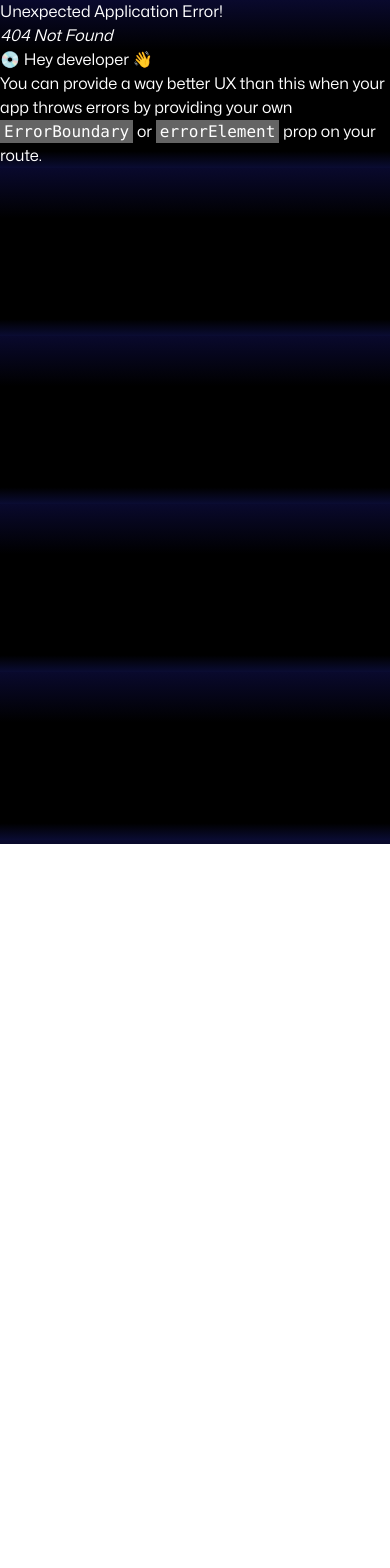
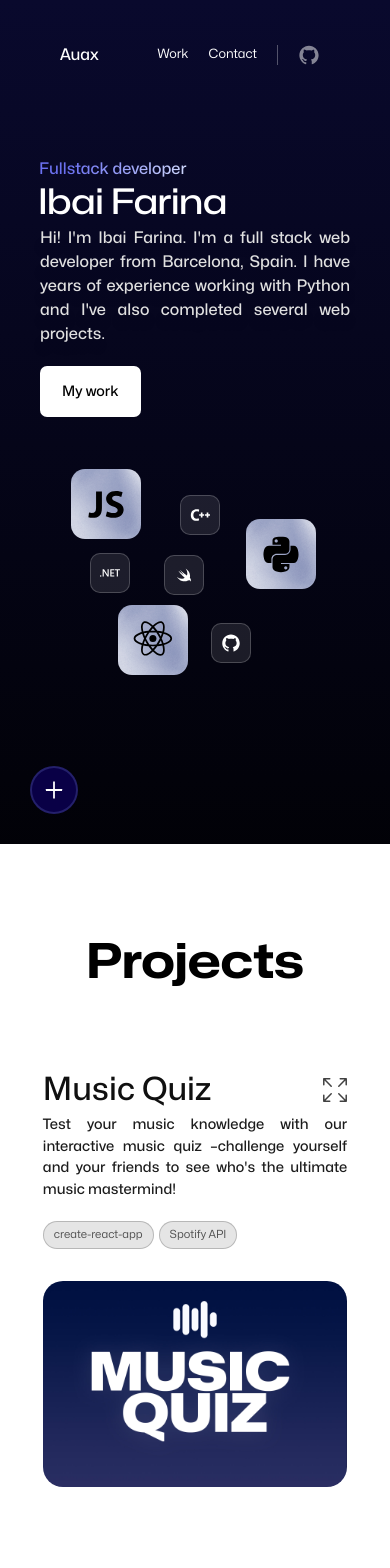
Before and after one commit to Auax/portfolio, a React (Create React App) app: page /#home in a window 390 px wide. Before the commit this address had no page. Shown: the top 1568 px of the page. Before the commit the page ends 844 px from the top, so only its background shows below. Built offline with nearby package versions, Linux system fonts and the light colour scheme; a web font is replaced by a local one.

Commit message:
responsive mobile design

```diff
--- a/src/App.jsx
+++ b/src/App.jsx
@@ -30,7 +30,7 @@ const StyledMenu = styled(Menu)`
 const router = createBrowserRouter(
     createRoutesFromElements(
         <Route>
-            <Route path="/portfolio" element={
+            <Route path="/*" element={
                 <>
                     <StyledMenu items={menuItems}/>
                     <Home/>
@@ -39,7 +39,6 @@ const router = createBrowserRouter(
                 </>
             }
             />
-            <Route path="/projects" element={<Projects/>}/>
             {/*<Route path="503" element={<ServiceUnavailable/>}/>*/}
             {/*<Route path="*" element={<NotFoundPage/>}/>*/}
         </Route>
--- a/src/components/Project/project.scss
+++ b/src/components/Project/project.scss
@@ -34,7 +34,7 @@
   }
 
   @media (max-width: 700px) {
-    font-size: 2em;
+    font-size:2em;
   }
 }
 
@@ -54,11 +54,14 @@
   @media (max-width: 1024px) {
     width: 100%;
     height: auto;
+    min-width: 0;
   }
 }
 
 .project__tags-container {
-  margin-top: 20px;
+  display: flex;
+  flex-wrap: wrap;
+  margin-top: 15px;
   color: #505050;
 }
 
@@ -69,6 +72,12 @@
   border: 1px solid rgba(0, 0, 0, 0.2);
   border-radius: 20px;
   margin-right: 5px;
+  white-space: nowrap;
+  margin-top: 5px;
+
+  @media (max-width: 768px) {
+    font-size: .7em;
+  }
 }
 
 .project__expand-btn {
--- a/src/components/Skills/Icon.jsx
+++ b/src/components/Skills/Icon.jsx
@@ -1,6 +1,6 @@
 import React from 'react';
 import Tilt from 'react-parallax-tilt';
-import "./Skills.scss";
+import "./skills.scss";
 
 
 export const Icon = (props) => {
--- a/src/components/Skills/SkillWrapper.jsx
+++ b/src/components/Skills/SkillWrapper.jsx
@@ -1,6 +1,6 @@
 import React from 'react';
 import {Icon} from "./Icon";
-import "./Skills.scss";
+import "./skills.scss";
 
 
 const SkillWrapper = () => {
--- a/src/components/Skills/Skills.scss
+++ b/src/components/Skills/skills.scss
@@ -2,6 +2,7 @@
   position: relative;
   display: flex;
   height: 480px;
+  max-width: 100%;
 
   @media (max-width: 1536px) {
     height: 400px;
@@ -12,6 +13,10 @@
     margin-right: auto;
     width: 370px;
     height: 320px;
+  }
+  @media (max-width: 480px) {
+    height: 240px;
+    margin-top: 30px;
   }
 }
 
@@ -30,7 +35,7 @@
 .skill__large {
   width: 120px;
   height: 120px;
-  border-radius: 20px;
+  border-radius: 20%;
   background: url("../../resources/images/background.jpg") center;
   background-size: 150%;
 
@@ -43,6 +48,11 @@
     width: 80px;
     height: 80px;
   }
+
+  @media (max-width: 480px) {
+    width: 70px;
+    height: 70px;
+  }
 }
 
 
@@ -52,6 +62,11 @@
   border: 1px solid rgba(255, 255, 255, 0.2);
   border-radius: 10px;
   background: rgba(255, 255, 255, 0.1);
+
+  @media (max-width: 480px) {
+    width: 40px;
+    height: 40px;
+  }
 }
 
 // Individual logos
@@ -76,12 +91,12 @@
 }
 
 .skill-net {
-  top: 40%;
+  top: 44%;
   left: 16%;
 }
 
 .skill-swift {
-  top: 50%;
+  top: 45%;
   left: 40%;
 }
 
--- a/src/components/UI/Texts.jsx
+++ b/src/components/UI/Texts.jsx
@@ -10,16 +10,12 @@ export const TitleH1 = styled.h1`
   ${TitleBase};
   font-size: 5em;
 
-  @media (max-width: 1536px) {
+  @media (max-width: 1024px) {
     font-size: 4em;
   }
 
-  @media (max-width: 1024px) {
-    font-size: 6em;
-  }
-
   @media (max-width: 700px) {
-    font-size: 4em;
+    font-size: 3em;
   }
 `;
 
--- a/src/views/Home/Home.jsx
+++ b/src/views/Home/Home.jsx
@@ -9,13 +9,13 @@ const Home = () => {
             <Navbar/>
             <div className="main_section">
                 <div className="main_section__presentation">
-                    <div className="flex flex-col justify-center">
+                    <div>
                         <div className="presentation__sub-header">Fullstack developer</div>
                         <div className="presentation__header">Ibai Farina</div>
-                        <div className="presentation__description">
+                        <p className="presentation__description">
                             Hi! I'm Ibai Farina. I'm a full stack web developer from Barcelona, Spain. I have years of
                             experience working with Python and I've also completed several web projects.
-                        </div>
+                        </p>
                         <ScrollLink to="projects" duration={500} smooth={true}>
                             <button className="btn sm:w-fit mt-5">My work</button>
                         </ScrollLink>
--- a/src/views/Home/home.scss
+++ b/src/views/Home/home.scss
@@ -13,7 +13,11 @@
   }
 
   @media (max-width: 1024px) {
-    padding: 68px 30px 0 30px;
+    padding: 68px 60px 0 60px;
+  }
+
+  @media (max-width: 768px) {
+    padding: 0 40px 0 40px;
   }
 }
 
@@ -22,12 +26,16 @@
   display: grid;
   grid-template-columns: 60% auto;
   text-align: left;
+  max-width: 100%;
 
   @media (max-width: 1100px) {
+    display: block;
     margin-top: 30px;
-    margin-left: 30px;
-    margin-right: 30px;
     grid-template-columns: none;
+  }
+
+  @media (max-width: 768px) {
+    margin-top: 0;
   }
 }
 
@@ -39,10 +47,14 @@
   background: linear-gradient(to right, #6b71f1 20%, #ced7fc);
   -webkit-background-clip: text;
   -webkit-text-fill-color: transparent;
+
+  @media (max-width: 480px) {
+    font-size: 1em;
+  }
 }
 
 .presentation__header {
-  margin-left: -4px;
+  margin-left: -.5%;
   font-stretch: expanded;
   font-weight: 500;
   font-size: 7em;
@@ -56,6 +68,16 @@
   @media (max-width: 1024px) {
     font-size: 4em;
   }
+
+  @media (max-width: 768px) {
+    font-size: 3em;
+    margin-top: 5px;
+    margin-bottom: 5px;
+  }
+
+  @media (max-width: 480px) {
+    font-size: 2.2em;
+  }
 }
 
 .presentation__description {
@@ -66,7 +88,8 @@
   text-align: justify;
   text-shadow: 0 10px 10px rgba(0, 0, 0, 0.12);
 
-  @media (max-width: 640px) {
+
+  @media (max-width: 768px) {
     width: 100%;
   }
 }
--- a/src/views/Projects/Projects.jsx
+++ b/src/views/Projects/Projects.jsx
@@ -25,7 +25,7 @@ const Projects = () => {
             description: PassaxMD,
             img: passaxImg,
             repo: "https://github.com/auax/passax",
-            tags: ["Python 3", "Cryptography", "Chrome DEV"]
+            tags: ["Python 3", "Cryptography", "Chrome Development"]
         },
         {
             title: "Discord RPC",
@@ -40,9 +40,7 @@ const Projects = () => {
 
     return (
         <div className="projects__container">
-            <div name="projects" id="projects"
-                 // className="md:w-3/4 lg:w-2/3 2xl:w-1/2 w-full mx-auto px-10 md:px-20 bg-red-500"
-            >
+            <div name="projects" id="projects">
                 <TitleH1 className="mt-20 mb-10 text-center text-black">Projects</TitleH1>
                 {projects.map((item, idx) =>
                     <Project project={item} key={item.title} reverse={idx % 2 !== 0}/>
```
